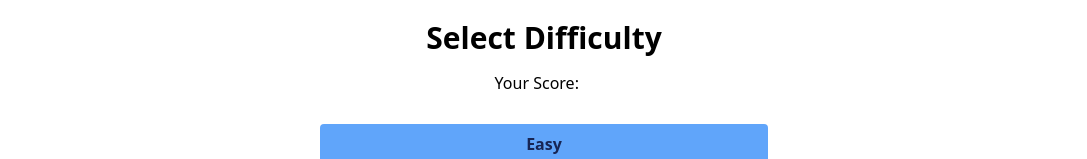
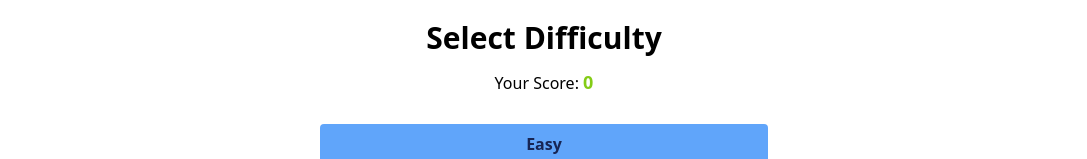
Before and after one commit to Asraful0312/math-game, a React (Vite) app: page / in a window 1280 px wide. Shown: the part 121-280 px from the top of the page, without its empty margins (96-1183 px from the left). Built offline with nearby package versions, Linux system fonts and the light colour scheme.

Commit message:
stats changed

```diff
--- a/src/components/DifficultySelect.jsx
+++ b/src/components/DifficultySelect.jsx
@@ -22,7 +22,7 @@ const DifficultySelect = ({ setCurrentStep, setDifficulty, score }) => {
               ? "text-purple-700"
               : score >= 1000
               ? "text-orange-400"
-              : "text-black dark:text-white"
+              : "text-lime-500"
           }`}
         >
           {score}
--- a/src/components/game/Score.jsx
+++ b/src/components/game/Score.jsx
@@ -27,7 +27,7 @@ const Score = ({ score, scoreAdded, difficulty, isScoreAdded }) => {
               ? "text-purple-700"
               : score >= 1000
               ? "text-orange-400"
-              : "text-black dark:text-white"
+              : "text-lime-500"
           }`}
         >
           {score}
--- a/src/components/game/Stats.jsx
+++ b/src/components/game/Stats.jsx
@@ -1,4 +1,9 @@
-const Stats = ({ setIsShow, stats, theme }) => {
+import { useState } from "react";
+
+const Stats = ({ setIsShow, theme }) => {
+  const data = JSON.parse(localStorage.getItem("game"));
+  const { stats } = data || {};
+
   const easyCorrect = stats?.easy?.correct;
   const mediumCorrect = stats?.medium?.correct;
   const hardCorrect = stats?.hard?.correct;
--- a/src/components/game/SubmitButton.jsx
+++ b/src/components/game/SubmitButton.jsx
@@ -3,7 +3,7 @@ const SubmitButton = ({ isSeeCorrectAns }) => (
     <button
       disabled={isSeeCorrectAns}
       type="submit"
-      className="bg-blue-500 disabled:opacity-65 text-white py-2 px-5 rounded hover:opacity-90 transition-all duration-300"
+      className="bg-blue-500 disabled:opacity-65 disabled:cursor-not-allowed text-white py-2 px-5 rounded hover:opacity-90 transition-all duration-300"
     >
       {isSeeCorrectAns ? "Do Yourself 😛" : "Submit"}
     </button>
```
